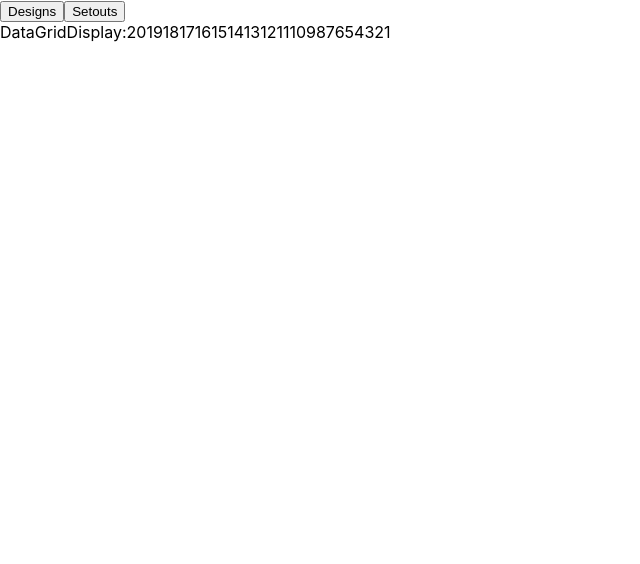
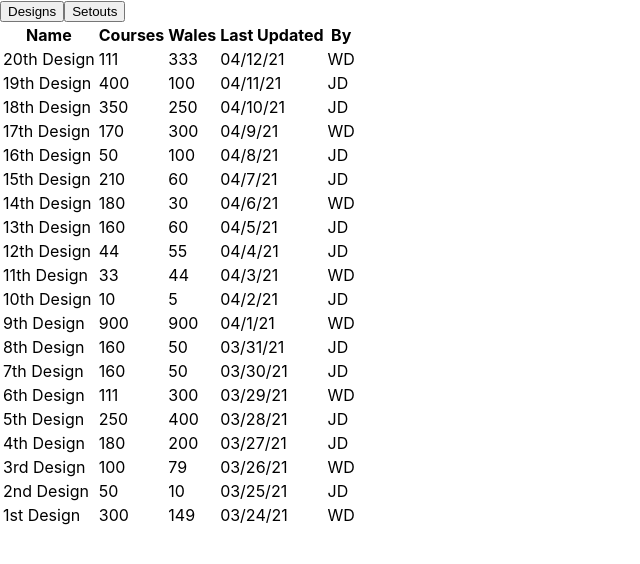
Before and after one commit to javisastre/designs-setouts-react-ts, a React (Create React App) app: page / in a window 1280 px wide. Shown: the top 564 px of the page, without its empty margins (0-640 px from the left). Built offline with nearby package versions, Linux system fonts and the light colour scheme; data requests are answered from the project's data file.

Commit message:
data passed to components

```diff
--- a/src/App.tsx
+++ b/src/App.tsx
@@ -11,15 +11,30 @@ import {
   IServerDataObj,
   IServerUserObj,
   IUserObj,
+  ISection,
 } from "./components/interfaces";
 
 // env file data
 const SERVER_URL = "http://localhost:5000/";
 
+// status initialiser & setup
+const initialDesigns = {
+  name: "Designs",
+  headers: ["Name", "Courses", "Wales", "Last Updated", "By"],
+  data: [],
+};
+const initialSetouts = {
+  name: "Setouts",
+  headers: ["Name", "Machine Name", "Machine Width", "Courses", "Last Updated"],
+  data: [],
+};
+const dateFormat = "MM[/]D[/]YY";
+
+// App component
 const App: React.FC = () => {
   const [isDesignsMenu, setIsDesignsMenu] = useState<Boolean>(true);
-  const [designsData, setDesignsData] = useState<IDataObj[]>([]);
-  const [setoutsData, setSetoutsData] = useState<IDataObj[]>([]);
+  const [designsData, setDesignsData] = useState<ISection>(initialDesigns);
+  const [setoutsData, setSetoutsData] = useState<ISection>(initialSetouts);
 
   useEffect(() => {
     // asynchronous data fetching
@@ -41,7 +56,7 @@ const App: React.FC = () => {
       }));
 
       // helper formatting functions
-      const formatDate = (d: string) => dayjs(d).format("MM[/]D[/]YY");
+      const formatDate = (d: string) => dayjs(d).format(dateFormat);
       const formatMachineName = (m: string) => m.split("_").join(" ");
       const getNameInitials = (id: number) => {
         const user = users.find((u) => u.id === id);
@@ -62,7 +77,7 @@ const App: React.FC = () => {
         updated: formatDate(design.updated),
         user: getNameInitials(Number(design.user_id_last_update)),
       }));
-      setDesignsData(designs);
+      setDesignsData({ ...designsData, data: designs });
 
       const setouts: IDataObj[] = rawSetouts.map((setout: IServerDataObj) => ({
         id: Number(setout.id),
@@ -72,7 +87,7 @@ const App: React.FC = () => {
         courses: Number(setout.courses),
         updated: formatDate(setout.updated),
       }));
-      setSetoutsData(setouts);
+      setSetoutsData({ ...setoutsData, data: setouts });
     };
 
     getAllData();
@@ -83,9 +98,9 @@ const App: React.FC = () => {
       <NavBar setIsDesignsMenu={setIsDesignsMenu} />
 
       {designsData && isDesignsMenu ? (
-        <DataGridDisplay data={designsData} />
+        <DataGridDisplay section={designsData} />
       ) : (
-        <DataGridDisplay data={setoutsData} />
+        <DataGridDisplay section={setoutsData} />
       )}
     </div>
   );
--- a/src/components/DataGridDisplay.tsx
+++ b/src/components/DataGridDisplay.tsx
@@ -1,14 +1,78 @@
 import React from "react";
+import CSS from "csstype";
 
-import { IDataObj } from "./interfaces";
+import { IDataObj, ISection } from "./interfaces";
 
 interface Props {
-  data: IDataObj[];
+  section: ISection;
 }
 
+const gridStyles: CSS.Properties = {
+  display: "grid",
+  gridTemplateColumns: "1fr 1fr 1fr 1fr 1fr",
+  gridAutoFlow: "column",
+};
+
+const headerStyle: CSS.Properties = {
+  fontWeight: "bold",
+};
+
 const DataGridDisplay: React.FC<Props> = (props) => {
-  const { data } = props;
-  return <div>DataGridDisplay:{data.map((d) => d.id)}</div>;
+  const {
+    section: { headers, data },
+  } = props;
+
+  console.log(data);
+  return (
+    <div>
+      <table>
+        <thead>
+          {headers.map((header, i) => (
+            <th key={i}>{header}</th>
+          ))}
+        </thead>
+        <tbody>
+          {data.map((el) => (
+            <tr key={el.id}>
+              {Object.values(el)
+                .slice(1)
+                .map((spec) => (
+                  <td key={el.id}>{spec}</td>
+                ))}
+            </tr>
+          ))}
+        </tbody>
+      </table>
+      {/* <div id='grid' style={gridStyles}>
+        {headers.map((header, i) => (
+          <div key={i} style={headerStyle}>
+            {header}
+          </div>
+        ))}
+        {data.map((row, i) => (
+          <div key={i}>
+            <div>{row.name}</div>
+            <div>{row.courses}</div>
+            <div>{row.updated}</div>
+            <div>{row.user}</div>
+            <div>{row.wales}</div>
+            <div>{row.machineName}</div>
+            <div>{row.machineWidth}</div>
+          </div>
+        ))}
+
+       {data.map((data) => (
+          <div key={data.id}>
+            <div>{data.name}</div>
+            <div>{data.courses}</div>
+            <div>{data.wales}</div>
+            <div>{data.updated}</div>
+            <div>{data.user}</div>
+          </div>
+        ))}
+      </div> */}
+    </div>
+  );
 };
 
 export default DataGridDisplay;
--- a/src/components/interfaces.tsx
+++ b/src/components/interfaces.tsx
@@ -1,3 +1,9 @@
+export interface ISection {
+  name: string;
+  headers: string[];
+  data: IDataObj[];
+}
+
 export interface IDataObj {
   id: number;
   name: string;
```
